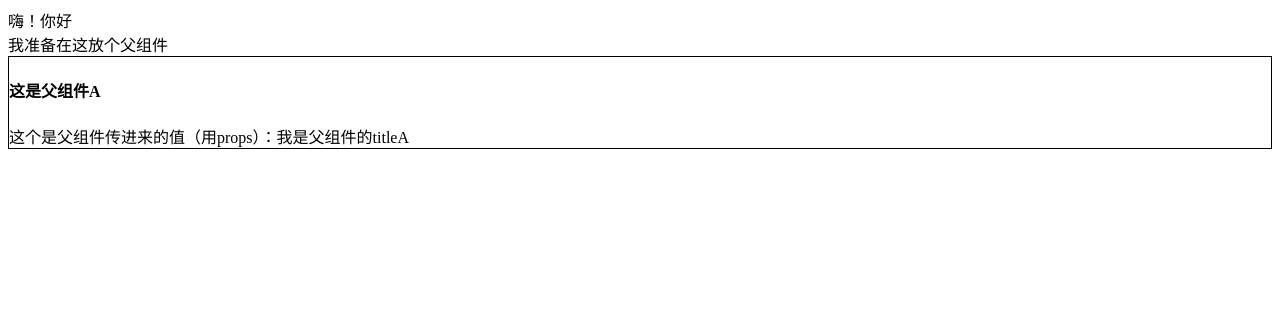
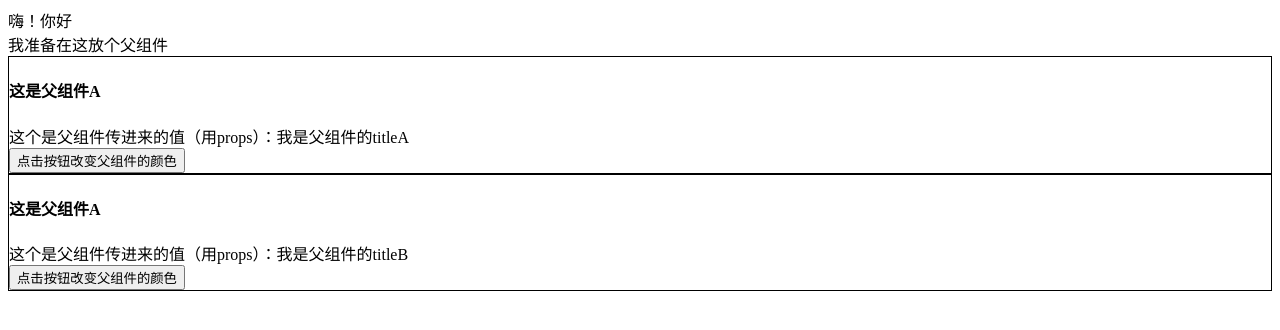
Before and after one commit to SongYuanKun/vue-test, a Vue app: page / in a window 1280 px wide. Shown: the top 330 px of the page. Built offline with nearby package versions, Linux system fonts and the light colour scheme.

Commit message:
父子组件

```diff
--- a/src/App.vue
+++ b/src/App.vue
@@ -1,9 +1,11 @@
 <template>
-    <div id="app">
+    <div :style="{'background-color':backgroundColor}" id="app">
         {{ message }}
         <div>
             我准备在这放个父组件
-            <ParentComponentA :titleP="titleA"></ParentComponentA>
+            <ParentComponentA :titleP="titleA" @fun="changeBackgroundColor"></ParentComponentA>
+            <ParentComponentA :titleP="titleB"></ParentComponentA>
+
         </div>
     </div>
 
@@ -15,9 +17,20 @@ import ParentComponentA from './components/ParentComponentA'
 export default {
   name: 'App',
   data () {
-    return {message: '嗨！你好', titleA: '我是父组件的titleA'}
+    return {
+      message: '嗨！你好',
+      titleA: '我是父组件的titleA',
+      titleB: '我是父组件的titleB',
+      backgroundColor: 'white'
+
+    }
   },
-  components: {ParentComponentA}
+  components: {ParentComponentA},
+  methods: {
+    changeBackgroundColor (bc) {
+      this.backgroundColor = bc
+    }
+  }
 }
 </script>
 
--- a/src/components/ParentComponentA.vue
+++ b/src/components/ParentComponentA.vue
@@ -2,6 +2,7 @@
     <div style="border: 1px solid black">
         <h4>{{title}}</h4>
         <div>这个是父组件传进来的值（用props）：{{titleP}}</div>
+        <button @click="changeParentColor()">点击按钮改变父组件的颜色</button>
     </div>
 </template>
 
@@ -18,7 +19,13 @@ export default {
     return {
       title: '这是父组件A'
     }
-  }}
+  },
+  methods: {
+    changeParentColor () {
+      this.$emit('fun', 'red')
+    }
+  }
+}
 
 </script>
 
```
